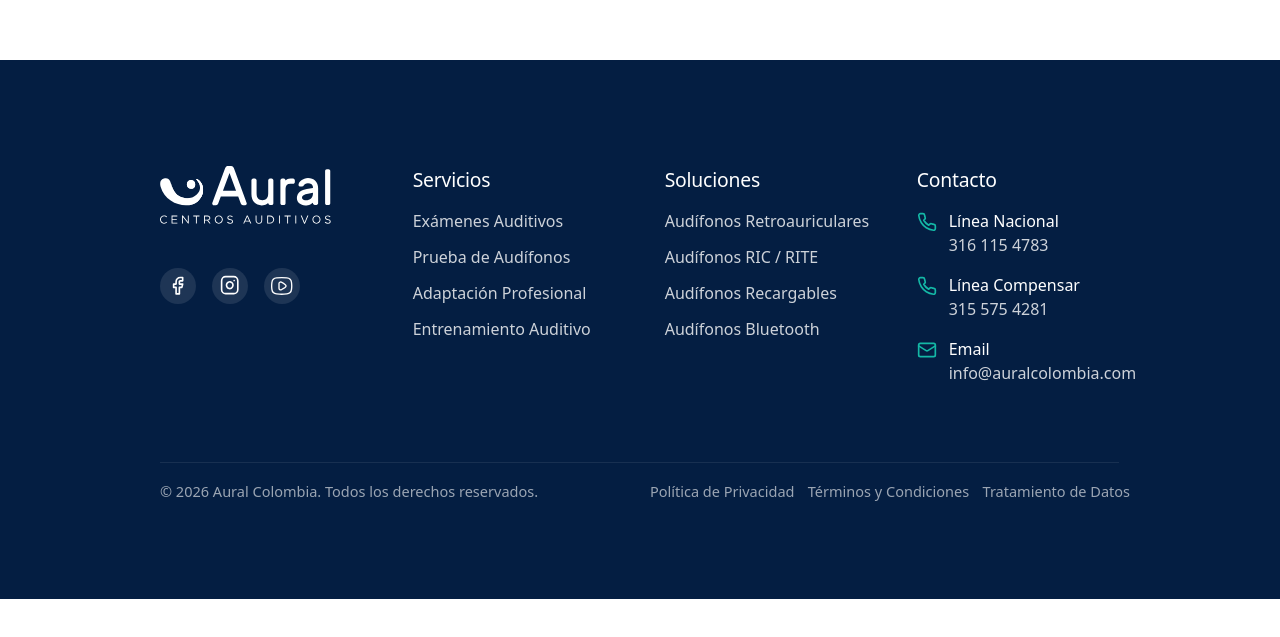
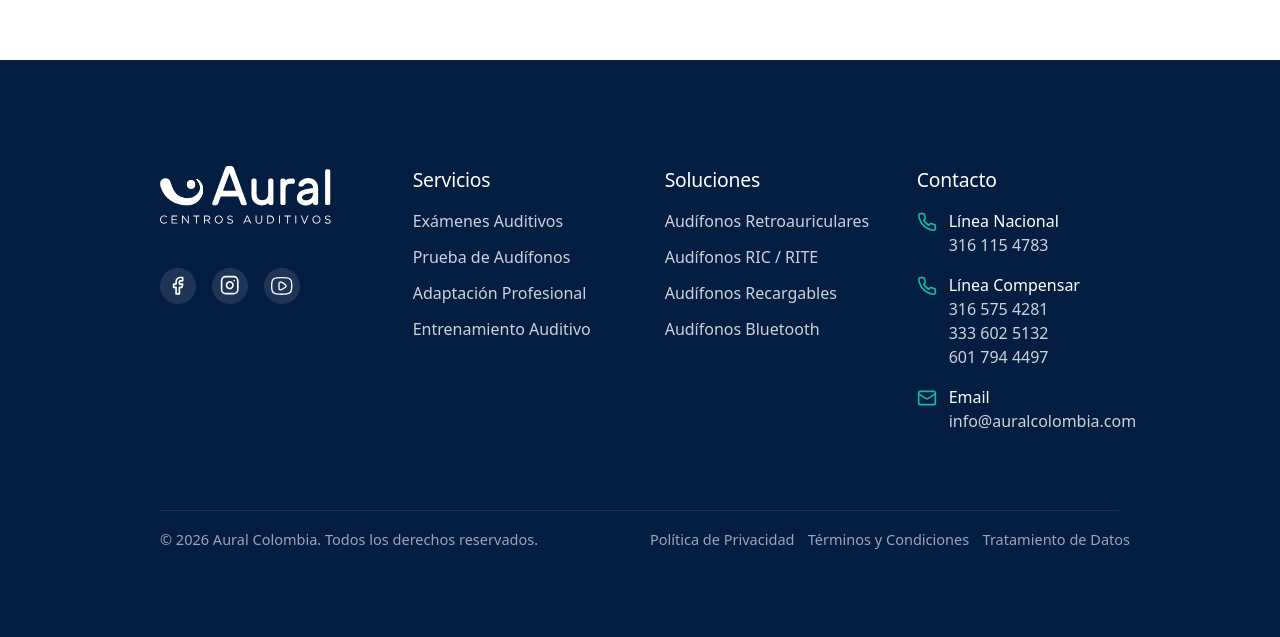
Before and after one commit to auraljaveriana-glitch/Aural, a Next.js app: page /proceso in a window 1280 px wide. Shown: the part 4565-5202 px from the top of the page. Before the commit the page ends 5164 px from the top, so only its background shows below. Built offline with nearby package versions, Linux system fonts and the light colour scheme; a web font is replaced by a local one.

Commit message:
Footer: Línea Compensar con 316 575 4281, 333 602 5132 y 601 794 4497
Co-Authored-By: Claude Opus 5.5 <noreply@anthropic.com>
Claude-Session: https://claude.ai/code/session_01KXgfURWN5eADwFqiRENNbR

```diff
--- a/src/components/Footer.module.css
+++ b/src/components/Footer.module.css
@@ -236,3 +236,8 @@
     margin-right: 0;
   }
 }
+
+/* Línea Compensar: un número debajo del otro */
+.numero {
+  display: block;
+}
--- a/src/components/Footer.tsx
+++ b/src/components/Footer.tsx
@@ -88,7 +88,11 @@ export default function Footer() {
               </span>
               <span>
                 <span className={styles.etiqueta}>Línea Compensar</span>
-                <a href={`tel:${site.contacto.lineaCompensarTel}`}>{site.contacto.lineaCompensar}</a>
+                {site.contacto.lineaCompensar.map((n) => (
+                  <a key={n.tel} href={`tel:${n.tel}`} className={styles.numero}>
+                    {n.texto}
+                  </a>
+                ))}
               </span>
             </li>
             <li>
--- a/src/content/site.ts
+++ b/src/content/site.ts
@@ -18,8 +18,12 @@ export const site = {
     // Jean, 25-nov-2026
     lineaNacional: "316 115 4783",
     lineaNacionalTel: "+573161154783",
-    lineaCompensar: "315 575 4281",
-    lineaCompensarTel: "+573155754281",
+    // Línea Compensar: varios números (Jean, 25-nov-2026)
+    lineaCompensar: [
+      { texto: "316 575 4281", tel: "+573165754281" },
+      { texto: "333 602 5132", tel: "+573336025132" },
+      { texto: "601 794 4497", tel: "+576017944497" },
+    ],
     email: "info@auralcolombia.com",
   },
 
```
